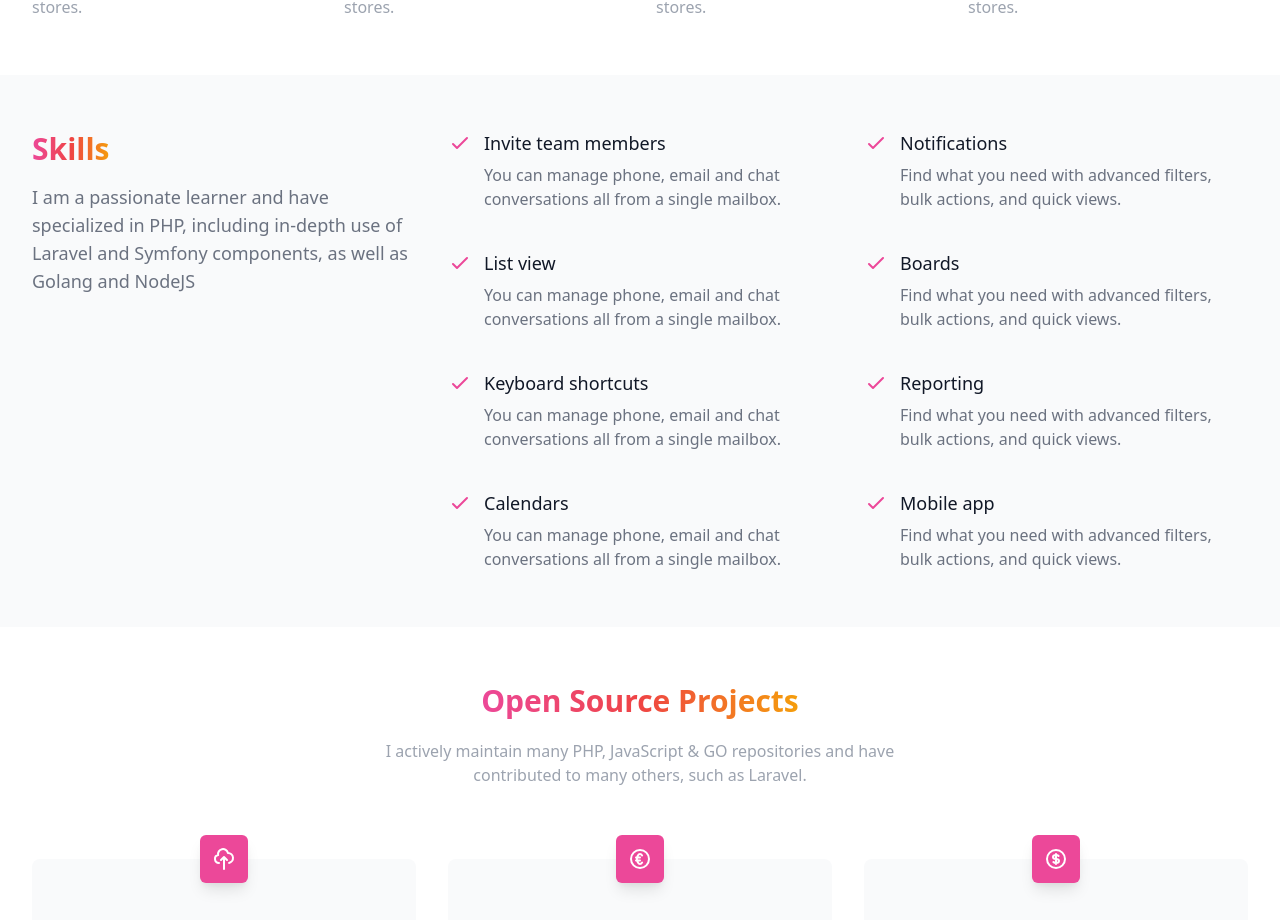
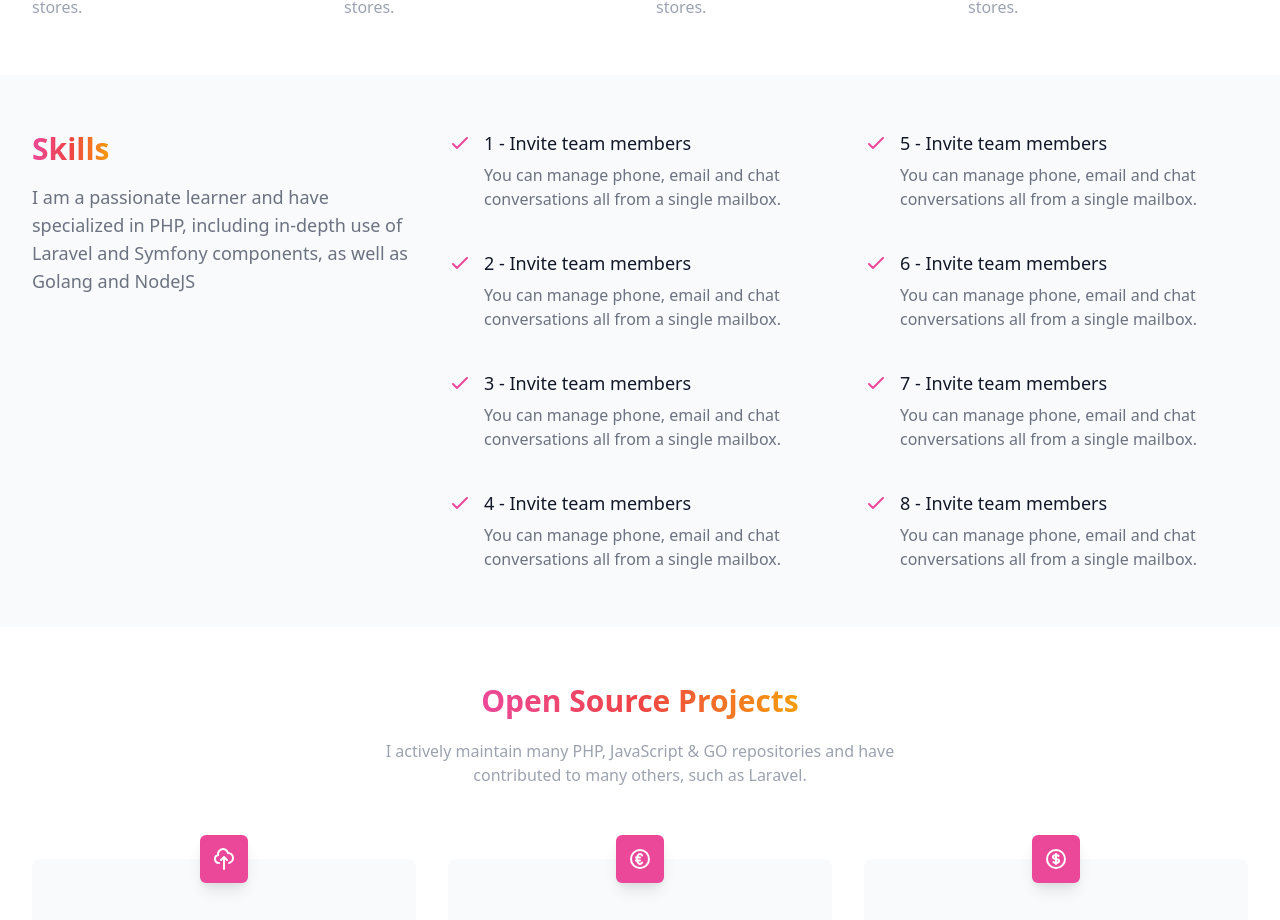
Before and after one commit to gocantodev/client, a Vue app: page / in a window 1280 px wide. Shown: the part 1517-2437 px from the top of the page. Built offline with nearby package versions, Linux system fonts and the light colour scheme; what @tailwindcss/typography would draw is missing.

Commit message:
extract skills

```diff
--- a/src/Component/Skills.vue
+++ b/src/Component/Skills.vue
@@ -1,3 +1,12 @@
+<script setup lang="ts">
+	import { skills } from "../Entity/SkillsCollection";
+	import {onMounted} from "vue";
+
+	onMounted(() => {
+		console.log('-->', skills)
+	})
+</script>
+
 <template>
 		<div class="lg:gap-x-8 lg:grid lg:grid-cols-3">
 			<div>
@@ -8,109 +17,19 @@
 					I am a passionate learner and have specialized in PHP, including in-depth use of Laravel and Symfony components, as well as Golang and NodeJS
 				</p>
 			</div>
+
 			<div class="mt-12 lg:mt-0 lg:col-span-2">
 				<dl class="space-y-10 sm:space-y-0 sm:grid sm:grid-cols-2 sm:grid-rows-4 sm:grid-flow-col sm:gap-x-6 sm:gap-y-10 lg:gap-x-8">
-					<div class="relative">
+					<div class="relative" v-for="skill in skills">
 						<dt>
 							<!-- Heroicon name: outline/check -->
 							<svg class="absolute h-6 w-6 text-pink-500" xmlns="http://www.w3.org/2000/svg" fill="none" viewBox="0 0 24 24" stroke="currentColor" aria-hidden="true">
 								<path stroke-linecap="round" stroke-linejoin="round" stroke-width="2" d="M5 13l4 4L19 7" />
 							</svg>
-							<p class="ml-9 text-lg leading-6 font-medium text-gray-900">Invite team members</p>
+							<p class="ml-9 text-lg leading-6 font-medium text-gray-900">{{ skill.name }}</p>
 						</dt>
 						<dd class="mt-2 ml-9 text-base text-gray-500">
-							You can manage phone, email and chat conversations all from a single mailbox.
-						</dd>
-					</div>
-
-					<div class="relative">
-						<dt>
-							<!-- Heroicon name: outline/check -->
-							<svg class="absolute h-6 w-6 text-pink-500" xmlns="http://www.w3.org/2000/svg" fill="none" viewBox="0 0 24 24" stroke="currentColor" aria-hidden="true">
-								<path stroke-linecap="round" stroke-linejoin="round" stroke-width="2" d="M5 13l4 4L19 7" />
-							</svg>
-							<p class="ml-9 text-lg leading-6 font-medium text-gray-900">List view</p>
-						</dt>
-						<dd class="mt-2 ml-9 text-base text-gray-500">
-							You can manage phone, email and chat conversations all from a single mailbox.
-						</dd>
-					</div>
-
-					<div class="relative">
-						<dt>
-							<!-- Heroicon name: outline/check -->
-							<svg class="absolute h-6 w-6 text-pink-500" xmlns="http://www.w3.org/2000/svg" fill="none" viewBox="0 0 24 24" stroke="currentColor" aria-hidden="true">
-								<path stroke-linecap="round" stroke-linejoin="round" stroke-width="2" d="M5 13l4 4L19 7" />
-							</svg>
-							<p class="ml-9 text-lg leading-6 font-medium text-gray-900">Keyboard shortcuts</p>
-						</dt>
-						<dd class="mt-2 ml-9 text-base text-gray-500">
-							You can manage phone, email and chat conversations all from a single mailbox.
-						</dd>
-					</div>
-
-					<div class="relative">
-						<dt>
-							<!-- Heroicon name: outline/check -->
-							<svg class="absolute h-6 w-6 text-pink-500" xmlns="http://www.w3.org/2000/svg" fill="none" viewBox="0 0 24 24" stroke="currentColor" aria-hidden="true">
-								<path stroke-linecap="round" stroke-linejoin="round" stroke-width="2" d="M5 13l4 4L19 7" />
-							</svg>
-							<p class="ml-9 text-lg leading-6 font-medium text-gray-900">Calendars</p>
-						</dt>
-						<dd class="mt-2 ml-9 text-base text-gray-500">
-							You can manage phone, email and chat conversations all from a single mailbox.
-						</dd>
-					</div>
-
-					<div class="relative">
-						<dt>
-							<!-- Heroicon name: outline/check -->
-							<svg class="absolute h-6 w-6 text-pink-500" xmlns="http://www.w3.org/2000/svg" fill="none" viewBox="0 0 24 24" stroke="currentColor" aria-hidden="true">
-								<path stroke-linecap="round" stroke-linejoin="round" stroke-width="2" d="M5 13l4 4L19 7" />
-							</svg>
-							<p class="ml-9 text-lg leading-6 font-medium text-gray-900">Notifications</p>
-						</dt>
-						<dd class="mt-2 ml-9 text-base text-gray-500">
-							Find what you need with advanced filters, bulk actions, and quick views.
-						</dd>
-					</div>
-
-					<div class="relative">
-						<dt>
-							<!-- Heroicon name: outline/check -->
-							<svg class="absolute h-6 w-6 text-pink-500" xmlns="http://www.w3.org/2000/svg" fill="none" viewBox="0 0 24 24" stroke="currentColor" aria-hidden="true">
-								<path stroke-linecap="round" stroke-linejoin="round" stroke-width="2" d="M5 13l4 4L19 7" />
-							</svg>
-							<p class="ml-9 text-lg leading-6 font-medium text-gray-900">Boards</p>
-						</dt>
-						<dd class="mt-2 ml-9 text-base text-gray-500">
-							Find what you need with advanced filters, bulk actions, and quick views.
-						</dd>
-					</div>
-
-					<div class="relative">
-						<dt>
-							<!-- Heroicon name: outline/check -->
-							<svg class="absolute h-6 w-6 text-pink-500" xmlns="http://www.w3.org/2000/svg" fill="none" viewBox="0 0 24 24" stroke="currentColor" aria-hidden="true">
-								<path stroke-linecap="round" stroke-linejoin="round" stroke-width="2" d="M5 13l4 4L19 7" />
-							</svg>
-							<p class="ml-9 text-lg leading-6 font-medium text-gray-900">Reporting</p>
-						</dt>
-						<dd class="mt-2 ml-9 text-base text-gray-500">
-							Find what you need with advanced filters, bulk actions, and quick views.
-						</dd>
-					</div>
-
-					<div class="relative">
-						<dt>
-							<!-- Heroicon name: outline/check -->
-							<svg class="absolute h-6 w-6 text-pink-500" xmlns="http://www.w3.org/2000/svg" fill="none" viewBox="0 0 24 24" stroke="currentColor" aria-hidden="true">
-								<path stroke-linecap="round" stroke-linejoin="round" stroke-width="2" d="M5 13l4 4L19 7" />
-							</svg>
-							<p class="ml-9 text-lg leading-6 font-medium text-gray-900">Mobile app</p>
-						</dt>
-						<dd class="mt-2 ml-9 text-base text-gray-500">
-							Find what you need with advanced filters, bulk actions, and quick views.
+							{{ skill.description }}.
 						</dd>
 					</div>
 				</dl>
--- /dev/null
+++ b/src/Contract/Skill.ts
@@ -0,0 +1,4 @@
+export interface Skill {
+  name: string,
+  description: string
+}
--- a/src/Entity/Author.ts
+++ b/src/Entity/Author.ts
@@ -1,4 +1,4 @@
-import body from "../assets/author.json";
+import response from "../assets/author.json";
 import { Profile } from "../Contract/Profile";
 
-export const Author: Profile = body
+export const Author: Profile = response
--- /dev/null
+++ b/src/Entity/SkillsCollection.ts
@@ -0,0 +1,4 @@
+import { Skill } from "../Contract/Skill";
+import response from "../assets/skills.json";
+
+export const skills:Array<Skill> = response
--- /dev/null
+++ b/src/assets/skills.json
@@ -0,0 +1,34 @@
+[
+  {
+    "name": "1 - Invite team members",
+    "description": "You can manage phone, email and chat conversations all from a single mailbox"
+  },
+  {
+    "name": "2 - Invite team members",
+    "description": "You can manage phone, email and chat conversations all from a single mailbox"
+  },
+  {
+    "name": "3 - Invite team members",
+    "description": "You can manage phone, email and chat conversations all from a single mailbox"
+  },
+  {
+    "name": "4 - Invite team members",
+    "description": "You can manage phone, email and chat conversations all from a single mailbox"
+  },
+  {
+    "name": "5 - Invite team members",
+    "description": "You can manage phone, email and chat conversations all from a single mailbox"
+  },
+  {
+    "name": "6 - Invite team members",
+    "description": "You can manage phone, email and chat conversations all from a single mailbox"
+  },
+  {
+    "name": "7 - Invite team members",
+    "description": "You can manage phone, email and chat conversations all from a single mailbox"
+  },
+  {
+    "name": "8 - Invite team members",
+    "description": "You can manage phone, email and chat conversations all from a single mailbox"
+  }
+]
```
